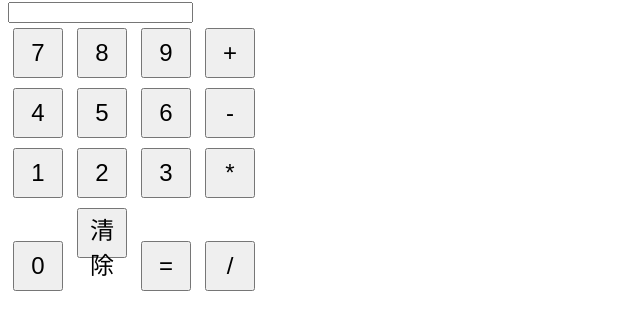
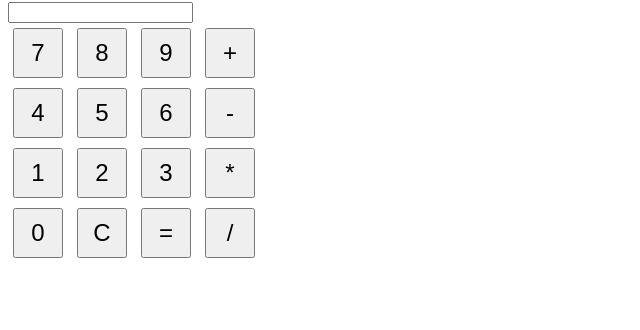
Before and after one commit to marco79811/Calculator, a plain HTML site: page Index.html in a window 1280 px wide. Shown: the part 78-408 px from the top of the page, without its empty margins (0-640 px from the left). Drawn offline with Linux system fonts and the light colour scheme.

Commit message:
Update Index.html

```diff
--- a/Index.html
+++ b/Index.html
@@ -37,7 +37,7 @@
   </div>
   <div>
     <button onclick="appendNumber(0)">0</button>
-    <button onclick="clearInput()">清除</button>
+    <button onclick="clearInput()">C</button>
     <button onclick="calculate()">=</button>
     <button onclick="setOperator('/')">/</button>
   </div>
```
